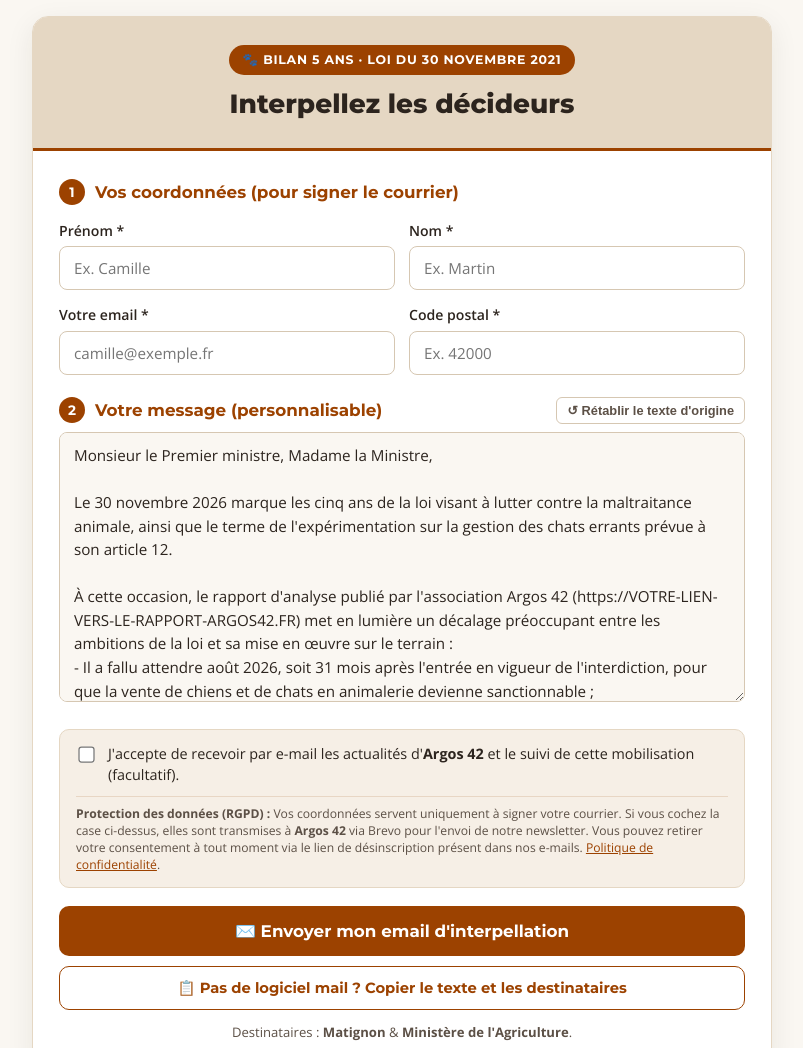
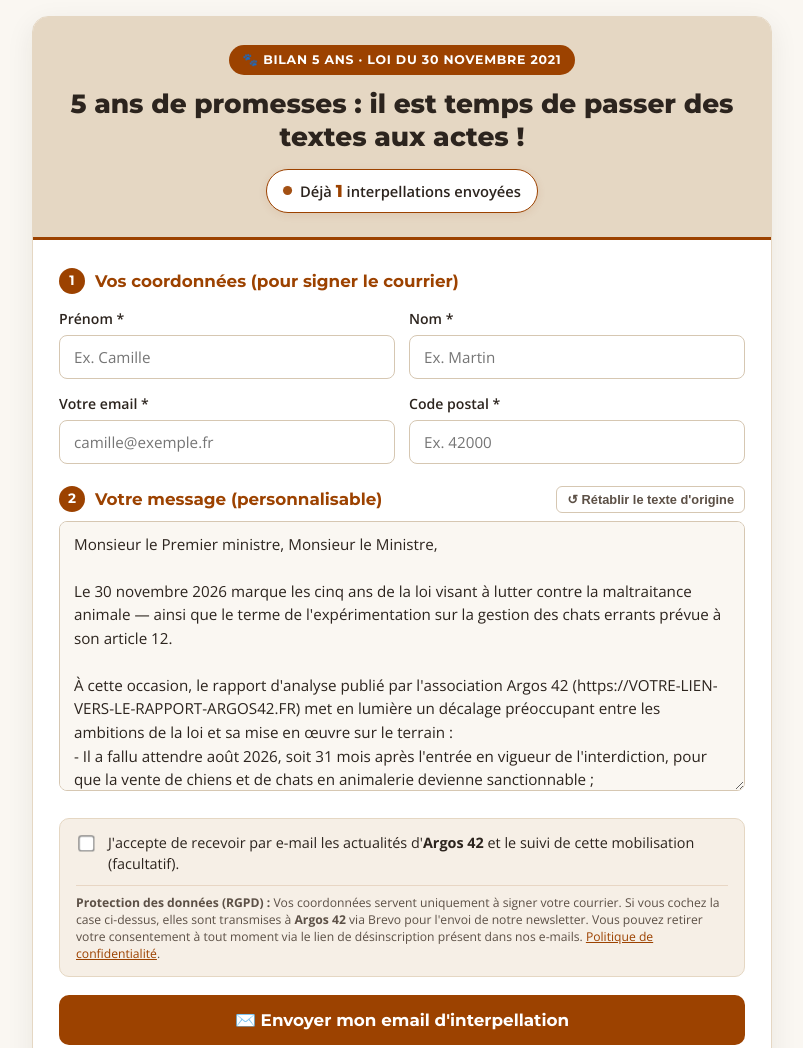
Before and after one commit to argos42391/article-argos42, a plain HTML site: page interpellation-loi-2021.html in a window 1280 px wide. Shown: the top 1048 px of the page, without its empty margins (238-1041 px from the left). Drawn offline with nearby package versions, Linux system fonts and the light colour scheme; no server answers.

Commit message:
Enhance UI with live counter and update hero text
Added a live counter feature and updated the hero section text.

```diff
--- a/interpellation-loi-2021.html
+++ b/interpellation-loi-2021.html
@@ -42,7 +42,7 @@
     .hero {
       background-color: var(--argos-sand);
       border-bottom: 3px solid var(--argos-brown);
-      padding: 28px 24px;
+      padding: 28px 24px 24px 24px;
       text-align: center;
     }
     .hero-tag {
@@ -63,9 +63,43 @@
       font-size: 1.65rem;
       font-weight: 800;
       color: var(--text-dark);
-      margin: 0;
+      margin: 0 0 16px 0;
       line-height: 1.25;
     }
+
+    /* Badge Compteur en direct */
+    .counter-pill {
+      display: inline-flex;
+      align-items: center;
+      gap: 8px;
+      background: #ffffff;
+      border: 1.5px solid var(--argos-brown);
+      color: var(--text-dark);
+      padding: 7px 16px;
+      border-radius: 50px;
+      font-size: 0.92rem;
+      font-weight: 600;
+      box-shadow: 0 2px 8px rgba(156, 66, 0, 0.1);
+    }
+    .counter-dot {
+      width: 9px;
+      height: 9px;
+      background-color: var(--argos-brown);
+      border-radius: 50%;
+      animation: pulse 1.8s infinite;
+    }
+    .counter-number {
+      font-family: 'Montserrat', sans-serif;
+      font-weight: 800;
+      font-size: 1.08rem;
+      color: var(--argos-brown);
+    }
+    @keyframes pulse {
+      0% { transform: scale(0.95); opacity: 1; }
+      50% { transform: scale(1.35); opacity: 0.5; }
+      100% { transform: scale(0.95); opacity: 1; }
+    }
+
     @media (max-width: 600px) {
       .hero { padding: 22px 18px; }
       .hero h1 { font-size: 1.35rem; }
@@ -250,7 +284,13 @@
 <div class="container">
   <div class="hero">
     <span class="hero-tag">🐾 Bilan 5 ans · Loi du 30 novembre 2021</span>
-    <h1> Interpellez les décideurs </h1>
+    <h1>5 ans de promesses : il est temps de passer des textes aux actes !</h1>
+
+    <!-- Compteur en direct -->
+    <div class="counter-pill" aria-live="polite">
+      <span class="counter-dot"></span>
+      <span>Déjà <span class="counter-number" id="compteur-val">...</span> interpellations envoyées</span>
+    </div>
   </div>
 
   <div class="content">
@@ -293,7 +333,7 @@
           </label>
         </div>
         <p class="rgpd-notice">
-          <strong>Protection des données (RGPD) :</strong> Vos coordonnées servent uniquement à signer votre courrier. Si vous cochez la case ci-dessus, elles sont transmises à <strong>Argos 42</strong> via Brevo pour l'envoi de notre newsletter. Vous pouvez retirer votre consentement à tout moment via le lien de désinscription présent dans nos e-mails. <a id="link-rgpd" href="https://argos42.org/l-association-argos-42-missions-valeurs/politique-de-confidentialite/" target="_blank" rel="noopener">Politique de confidentialité</a>.
+          <strong>Protection des données (RGPD) :</strong> Vos coordonnées servent uniquement à signer votre courrier. Si vous cochez la case ci-dessus, elles sont transmises à <strong>Argos 42</strong> via Brevo pour l'envoi de notre newsletter. Vous pouvez retirer votre consentement à tout moment via le lien de désinscription présent dans nos e-mails. <a id="link-rgpd" href="https://association-argos42.com" target="_blank" rel="noopener">Politique de confidentialité</a>.
         </p>
       </div>
 
@@ -303,7 +343,7 @@
       </div>
 
       <p class="recipients-info">
-        Destinataires : <strong>Matignon</strong> & <strong>Ministère de l'Agriculture</strong>.
+        Destinataires : <strong>Matignon</strong> & <strong>Ministère de l'Agriculture</strong> (avec copie cachée à Argos 42 pour le suivi).
       </p>
     </form>
 
@@ -326,16 +366,49 @@
 <script>
   // ⚠️ À PERSONNALISER :
   const LIEN_RAPPORT = "https://VOTRE-LIEN-VERS-LE-RAPPORT-ARGOS42.FR";
-  const LIEN_CONFIDENTIALITE = "https://association-argos42.com/politique-de-confidentialite"; // Remplacez par l'URL exacte de vos mentions/RGPD
+  const LIEN_CONFIDENTIALITE = "https://association-argos42.com/politique-de-confidentialite";
   const DESTINATAIRES = "cabinet-ministre@agriculture.gouv.fr,premier-ministre@cab.pm.gouv.fr";
   const CCI_ARGOS = "ael@association-argos42.com";
   const SUJET_EMAIL = "5 ans de la loi du 30 novembre 2021 : publions les bilans et donnons des moyens concrets";
+  const COMPTEUR_BASE = 0; // Vous pouvez mettre un chiffre de départ ici si vous avez déjà reçu des mails (ex: 45)
 
   document.getElementById('link-rgpd').href = LIEN_CONFIDENTIALITE;
 
-  const corpsBase = `Monsieur le Premier ministre, Madame la Ministre,
+  // --- GESTION DU COMPTEUR EN DIRECT ---
+  const COUNTER_URL = "https://api.counterapi.dev/v1/argos42-campagnes/loi-2021-5ans";
+  const compteurEl = document.getElementById('compteur-val');
 
-Le 30 novembre 2026 marque les cinq ans de la loi visant à lutter contre la maltraitance animale, ainsi que le terme de l'expérimentation sur la gestion des chats errants prévue à son article 12.
+  async function chargerCompteur() {
+    try {
+      const res = await fetch(COUNTER_URL);
+      const data = await res.json();
+      const total = (data.count || 0) + COMPTEUR_BASE;
+      compteurEl.textContent = total.toLocaleString('fr-FR');
+    } catch (e) {
+      compteurEl.textContent = (COMPTEUR_BASE > 0 ? COMPTEUR_BASE : "1");
+    }
+  }
+
+  async function incrementerCompteur() {
+    // Évite qu'une même personne gonfle le compteur en cliquant 10 fois de suite
+    if (localStorage.getItem('argos_loi2021_compte') === '1') return;
+    try {
+      const res = await fetch(`${COUNTER_URL}/up`);
+      const data = await res.json();
+      const total = (data.count || 0) + COMPTEUR_BASE;
+      compteurEl.textContent = total.toLocaleString('fr-FR');
+      localStorage.setItem('argos_loi2021_compte', '1');
+    } catch (e) {
+      console.error("Erreur compteur", e);
+    }
+  }
+
+  chargerCompteur();
+
+  // --- TEXTE ET SIGNATURE EN DIRECT ---
+  const corpsBase = `Monsieur le Premier ministre, Monsieur le Ministre,
+
+Le 30 novembre 2026 marque les cinq ans de la loi visant à lutter contre la maltraitance animale — ainsi que le terme de l'expérimentation sur la gestion des chats errants prévue à son article 12.
 
 À cette occasion, le rapport d'analyse publié par l'association Argos 42 (${LIEN_RAPPORT}) met en lumière un décalage préoccupant entre les ambitions de la loi et sa mise en œuvre sur le terrain :
 - Il a fallu attendre août 2026, soit 31 mois après l'entrée en vigueur de l'interdiction, pour que la vente de chiens et de chats en animalerie devienne sanctionnable ;
@@ -343,7 +416,6 @@ Le 30 novembre 2026 marque les cinq ans de la loi visant à lutter contre la mal
 - Environ un chat sur deux n'est toujours pas identifié en France, tandis que l'appel à projets de 3 millions d'euros lancé en 2024 n'a pas été reconduit et que les modalités de l'enveloppe de 10 millions d'euros annoncée en juillet 2026 restent non publiées.
 
 En tant que citoyen(ne) attaché(e) à la protection animale, je vous demande :
-
 1. La publication immédiate du rapport d'évaluation sur les chats errants (article 12) et du bilan chiffré de l'appel à projets 2024 ;
 2. La mise en place d'un financement pluriannuel pérenne pour soutenir les communes et les associations dans les campagnes de stérilisation et d'identification ;
 3. La publication d'un bilan annuel des contrôles effectués (procès-verbaux et amendes), notamment sur les ventes d'animaux en ligne.
@@ -372,7 +444,6 @@ Je vous prie d'agréer, Monsieur le Premier ministre, Monsieur le Ministre, l'ex
     textarea.value = corpsBase + derniereSignature;
   }
 
-  // Mise à jour fluide de la signature en direct sans écraser les modifications de l'utilisateur
   function mettreAJourSignatureEnDirect() {
     const nouvelleSignature = genererSignature();
     if (derniereSignature && textarea.value.endsWith(derniereSignature)) {
@@ -385,11 +456,9 @@ Je vous prie d'agréer, Monsieur le Premier ministre, Monsieur le Ministre, l'ex
 
   initialiserTexte();
   [inputPrenom, inputNom, inputCp].forEach(el => el.addEventListener('input', mettreAJourSignatureEnDirect));
-
-  // Bouton rétablir le texte d'origine
   document.getElementById('reset-text').addEventListener('click', initialiserTexte);
 
-  // Inscription Brevo (uniquement si la case opt-in est cochée)
+  // --- INSCRIPTION BREVO ---
   let dejaInscritBrevo = false;
   function inscrireBrevoSiCoche() {
     const optin = document.getElementById('optin-brevo').checked;
@@ -404,10 +473,11 @@ Je vous prie d'agréer, Monsieur le Premier ministre, Monsieur le Ministre, l'ex
     }
   }
 
-  // Envoi principal via client mail
+  // --- ENVOI EMAIL ---
   document.getElementById('interpellation-form').addEventListener('submit', function(e) {
     e.preventDefault();
     inscrireBrevoSiCoche();
+    incrementerCompteur();
 
     const prenom = inputPrenom.value.trim();
     const corpsFinal = textarea.value.trim();
@@ -418,9 +488,10 @@ Je vous prie d'agréer, Monsieur le Premier ministre, Monsieur le Ministre, l'ex
     window.location.href = `mailto:${DESTINATAIRES}?bcc=${CCI_ARGOS}&subject=${encodeURIComponent(SUJET_EMAIL)}&body=${encodeURIComponent(corpsFinal)}`;
   });
 
-  // Bouton alternatif : Copier dans le presse-papiers
+  // --- COPIER DANS LE PRESSE-PAPIERS ---
   document.getElementById('copy-btn').addEventListener('click', function() {
     inscrireBrevoSiCoche();
+    incrementerCompteur();
 
     const aCopier = `À : ${DESTINATAIRES}\nCCI : ${CCI_ARGOS}\nObjet : ${SUJET_EMAIL}\n\n${textarea.value.trim()}`;
 
```
